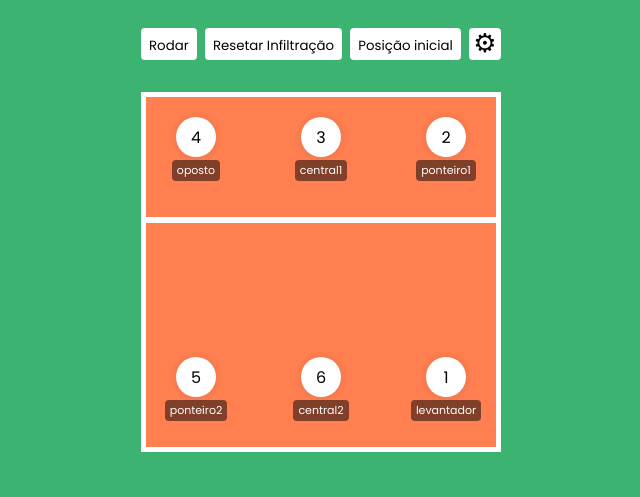
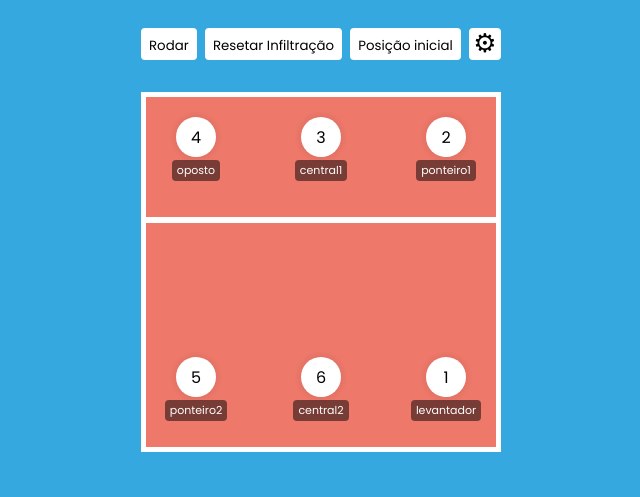
Before and after one commit to daltonvarao/voley-rotation, a website built with Parcel: page index.html in a window 1280 px wide. Shown: the part 124-621 px from the top of the page, without its empty margins (319-959 px from the left). Built offline with nearby package versions, Linux system fonts and the light colour scheme.

Commit message:
ajusta cores

```diff
--- a/src/classes.js
+++ b/src/classes.js
@@ -151,6 +151,12 @@ export const updateHtmlRender = (player) => {
   player.htmlElement.innerText = player.rotationPosition;
   setHtmlPosition(player.htmlElement, player.position.x, player.position.y);
 
+  if ([2, 3, 4].includes(player.rotationPosition)) {
+    player.htmlElement.classList.add("attack");
+  } else {
+    player.htmlElement.classList.remove("attack");
+  }
+
   if (player.isInvalid) {
     player.htmlElement.classList.add("invalid");
   } else {
--- a/src/index.js
+++ b/src/index.js
@@ -70,7 +70,10 @@ for (const player of playerGroup.players) {
   updateHtmlRender(player);
   court.appendChild(playerElement);
 
-  // mount config form for each player
+  mountConfigForm(player);
+}
+
+function mountConfigForm(player) {
   const configPlayerRow = document.createElement("div");
   configPlayerRow.classList.add("config-row");
 
--- a/src/styles.css
+++ b/src/styles.css
@@ -30,7 +30,7 @@ button:hover {
   justify-content: center;
   flex-direction: column;
   align-items: center;
-  background-color: mediumseagreen;
+  background-color: #35a9df;
 }
 
 #title-container {
@@ -74,7 +74,7 @@ button:hover {
   width: 360px;
   height: 360px;
   position: relative;
-  background: coral;
+  background: #ee786a;
   border: 5px solid #fff;
 }
 
@@ -98,8 +98,9 @@ button:hover {
   color: black;
   transition: all .1s;
   cursor: grab;
-  box-shadow: 0 0 5px 3px rgba(0,0,0,0.05);
+  box-shadow: 0 0 5px 3px rgba(0, 0, 0, 0.05);
 }
+
 
 .player.config {
   position: static;
@@ -119,7 +120,7 @@ button:hover {
   font-size: 11px;
   padding: 2px 5px;
   border-radius: 4px;
-  background: rgba(0,0,0,0.5);
+  background: rgba(0, 0, 0, 0.5);
 }
 
 
```
